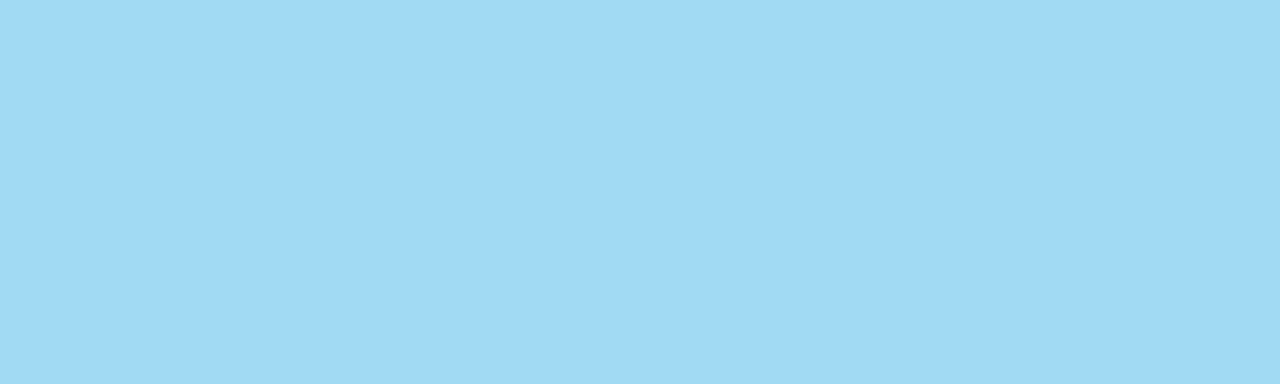
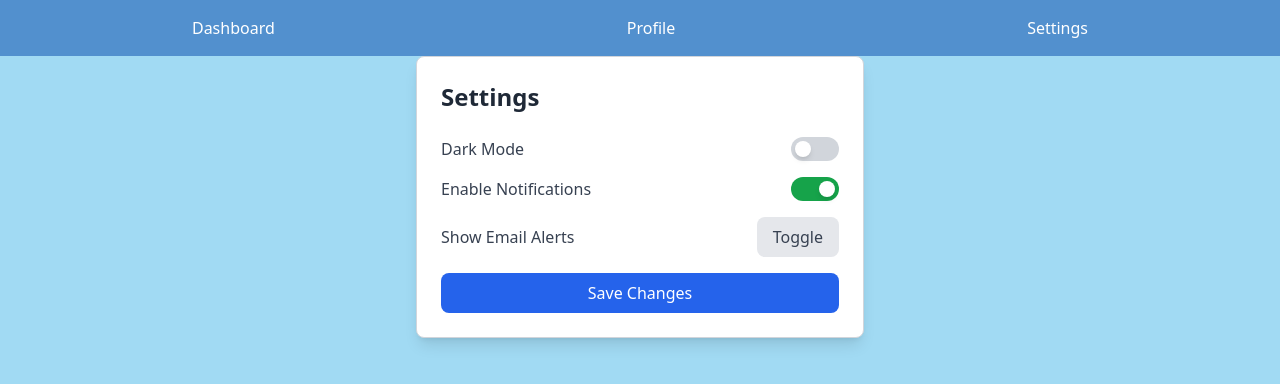
Before and after one commit to Kenfoxfire/track-my-job-front-end, a React (Vite) app: page /Settings in a window 1280 px wide. Before the commit this address had no page. Shown: the top 384 px of the page. Built offline with nearby package versions, Linux system fonts and the light colour scheme.

Commit message:
create settings component and delete useRoutes

```diff
--- a/src/LoginForm/LoginForm.tsx
+++ b/src/LoginForm/LoginForm.tsx
@@ -23,7 +23,7 @@ const handleClick = ()=>{
     <>
       <section className="flex flex-col items-center justify-center min-h-screen color3">
         <div className="w-full max-w-md p-8 space-y-6 bg-white rounded-lg shadow-md">
-            <h1 className="text-2xl font-bold text-center">Login Form</h1>
+            <h1 className="text-2xl font-bold text-center">Sign In Form</h1>
             <form className="space-y-6">
             <div className="space-y-2">
                 <input
@@ -46,7 +46,7 @@ const handleClick = ()=>{
             <div>
                 <button
                 type="submit"
-                className="w-full px-4 py-2 font-bold text-white color2 rounded-md hover:bg-buttonsHover focus:outline-none focus:ring-2 focus:color1">Log In</button>
+                className="w-full px-4 py-2 font-bold text-white color2 rounded-md hover:bg-buttonsHover focus:outline-none focus:ring-2 focus:color1">Sign In</button>
             </div>
             <div>
                 <button
--- a/src/RegisterForm/Register.tsx
+++ b/src/RegisterForm/Register.tsx
@@ -100,12 +100,12 @@ const handleChange = (setter:any) => (e:any) => {
           <div className="p-10 mt-10 bg-blue-100 rounded-xl shadow-md space-y-4">
             <h1 className="text-2xl font-bold">Welcome {user}!</h1>
             <p className="text-black-900">Here's your personal app to find your perfect fit in a job.</p>
-            <Link to={'/UserRoutes'} >
+            <Link to={'/TableComponent'} >
             <button
              type="submit"
              className="w-full mt-10 px-4 py-2 font-bold text-white color2 rounded-md hover:bg-buttonsHover focus:outline-none focus:ring-2 focus:color1"
             >
-          Sign In
+          Continue!
         </button>
             </Link>
           </div>
--- a/src/Router/AppRouter.tsx
+++ b/src/Router/AppRouter.tsx
@@ -2,9 +2,10 @@ import { Routes, Route } from 'react-router-dom';
 import Register from '../RegisterForm/Register';
 import App from '../App';
 import { LoginForm } from '../LoginForm/LoginForm';
-import UserRoutes from '../Routes/UserRoutes';
+
 import Profile from '../UserComponents/Profile';
-import MainContent from '../UserComponents/MainContent';
+import TableComponent from '../UserComponents/TableComponent';
+import SettingsComponent from '../UserComponents/Settings';
 
 
 
@@ -19,9 +20,10 @@ const AppRouter = () => {
              <Route path='/' element={<App />} />
             <Route path='/Login' element={<LoginForm/>}/>
             <Route path='/Register' element={<Register />} />
-            <Route path='/UserRoutes/*' element={<UserRoutes />} />
-            <Route path='/MainContent' element={<MainContent/>} />
+
+            <Route path='/TableComponent' element={<TableComponent/>} />
             <Route path="/Profile" element={<Profile />} />
+            <Route path='/Settings' element={<SettingsComponent/>}  />
 
 
 
--- a/src/Routes/UserRoutes.tsx
+++ /dev/null
@@ -1,18 +0,0 @@
-
-
-
-import NavBar from '../UserComponents/NavBar';
-
-
-
-const UserRoutes = () => {
-  return (
-    <>
-    <NavBar/>
-
-    </>
-
-  );
-};
-
-export default UserRoutes;
--- a/src/UserComponents/MainContent.tsx
+++ /dev/null
@@ -1,17 +0,0 @@
-import NavBar from "./NavBar";
-
-
-const MainContent = () => {
-  return (
-
-    <>
-    <NavBar/>
-    <div className="flex-1 p-4">
-      <h2 className="text-xl font-bold">Welcome to your dashboard !</h2>
-      <p className="mt-2">Here is where you can see all the important information at a glance.</p>
-    </div>
-    </>
-  );
-};
-
-export default MainContent;
--- a/src/UserComponents/NavBar.tsx
+++ b/src/UserComponents/NavBar.tsx
@@ -7,8 +7,8 @@ const NavBar = () => {
       <ul className="flex justify-around">
 
         <li className="transition-transform duration-500 ease-in-out transform hover:scale-125">
-        <Link to="/MainContent" className="text-white ">
-            MainContent
+        <Link to="/TableComponent" className="text-white ">
+           Dashboard
           </Link>
         </li>
 
--- a/src/UserComponents/Profile.tsx
+++ b/src/UserComponents/Profile.tsx
@@ -5,8 +5,9 @@ import NavBar from "./NavBar";
 const Profile = () => {
   return (
 <>
-    <NavBar/>
-    <div className="bg-white border rounded-lg shadow-lg max-w-4xl mx-auto overflow-hidden">
+  <NavBar />
+  <div className="flex items-center justify-center max-h-screen">
+    <div className="bg-white border justify-center rounded-lg shadow-lg max-w-4xl mx-auto overflow-hidden">
       <div className="relative">
         <img
           src="https://cdn-icons-png.flaticon.com/512/5969/5969113.png"
@@ -26,9 +27,9 @@ const Profile = () => {
           <div className="text-center sm:text-left">
             <h2 className="text-2xl font-bold text-gray-800 p-10">Obed Baltodano</h2>
             <p className="text-gray-600">Software Engineer</p>
-            <p className="text-gray-500">San Jose , Costa Rica| 200+ connections</p>
+            <p className="text-gray-500">San Jose , Costa Rica | 200+ connections</p>
           </div>
-          <div className="mt-4 sm:mt-0  sm:flex-row space-y-2 sm:space-y-2 sm:space-x-2">
+          <div className="mt-4 sm:mt-0 sm:flex-row space-y-2 sm:space-y-2 sm:space-x-2">
             <button className="bg-blue-600 text-white py-2 px-4 rounded-lg hover:bg-blue-700">
               Connect
             </button>
@@ -59,9 +60,10 @@ const Profile = () => {
           </div>
         </div>
       </div>
+    </div>
+  </div>
+</>
 
-    </div>
-    </>
   );
 };
 
--- /dev/null
+++ b/src/UserComponents/Settings.tsx
@@ -0,0 +1,82 @@
+import React, { useState } from "react";
+import NavBar from './NavBar';
+
+const SettingsComponent: React.FC = () => {
+  const [darkMode, setDarkMode] = useState<boolean>(false);
+  const [notifications, setNotifications] = useState<boolean>(true);
+
+  const toggleDarkMode = () => {
+    setDarkMode(!darkMode);
+    document.documentElement.classList.toggle("dark", !darkMode);
+  };
+
+  const toggleNotifications = () => {
+    setNotifications(!notifications);
+  };
+
+  return (
+
+<>
+
+<NavBar />
+<div className="max-w-md mx-auto p-6 bg-white dark:bg-gray-800 border border-gray-300 dark:border-gray-700 rounded-lg shadow-lg">
+      <h2 className="text-2xl font-bold text-gray-800 dark:text-gray-200 mb-6">Settings</h2>
+
+      {/* Dark Mode Toggle */}
+      <div className="flex items-center justify-between mb-4">
+        <span className="text-gray-700 dark:text-gray-300">Dark Mode</span>
+        <button
+          onClick={toggleDarkMode}
+          className={`w-12 h-6 flex items-center rounded-full p-1 ${
+            darkMode ? "bg-blue-600" : "bg-gray-300"
+          }`}
+        >
+          <div
+            className={`bg-white w-4 h-4 rounded-full shadow-md transform ${
+              darkMode ? "translate-x-6" : "translate-x-0"
+            }`}
+          ></div>
+        </button>
+      </div>
+
+      {/* Notifications Toggle */}
+      <div className="flex items-center justify-between mb-4">
+        <span className="text-gray-700 dark:text-gray-300">Enable Notifications</span>
+        <button
+          onClick={toggleNotifications}
+          className={`w-12 h-6 flex items-center rounded-full p-1 ${
+            notifications ? "bg-green-600" : "bg-gray-300"
+          }`}
+        >
+          <div
+            className={`bg-white w-4 h-4 rounded-full shadow-md transform ${
+              notifications ? "translate-x-6" : "translate-x-0"
+            }`}
+          ></div>
+        </button>
+      </div>
+
+      {/* Additional Settings */}
+      <div className="flex items-center justify-between mb-4">
+        <span className="text-gray-700 dark:text-gray-300">Show Email Alerts</span>
+        <button
+          onClick={() => console.log("Email Alerts Toggled")}
+          className="bg-gray-200 dark:bg-gray-600 text-gray-700 dark:text-gray-300 py-2 px-4 rounded-lg hover:bg-gray-300 dark:hover:bg-gray-500"
+        >
+          Toggle
+        </button>
+      </div>
+
+      {/* Save Button */}
+      <button className="w-full bg-blue-600 text-white py-2 px-4 rounded-lg hover:bg-blue-700">
+        Save Changes
+      </button>
+    </div>
+
+
+</>
+
+  );
+};
+
+export default SettingsComponent;
--- /dev/null
+++ b/src/UserComponents/TableComponent.tsx
@@ -0,0 +1,49 @@
+import NavBar from "./NavBar";
+
+
+interface TableData {
+  date: string;
+  company: string;
+  position: string;
+}
+
+const TableComponent: React.FC = () => {
+  const data: TableData[] = [
+    { date: "2023-09-01", company: "Tech Company", position: "Junior Software Engineer" },
+    { date: "2022-08-15", company: "Another Company", position: "Software Engineer" },
+    { date: "2021-07-23", company: "Startup Inc.", position: "Intern Developer" },
+  ];
+
+  return (
+
+<>
+
+
+    <NavBar />
+    <div className="overflow-x-auto">
+      <table className="min-w-full bg-white border border-gray-300 rounded-lg shadow-lg">
+        <thead>
+          <tr className="bg-gray-200 text-gray-700 uppercase text-sm leading-normal">
+            <th className="py-3 px-6 text-left">Fecha</th>
+            <th className="py-3 px-6 text-left">Compañía</th>
+            <th className="py-3 px-6 text-left">Puesto</th>
+          </tr>
+        </thead>
+        <tbody className="text-gray-600 text-sm font-light">
+          {data.map((item, index) => (
+            <tr key={index} className="border-b border-gray-200 hover:bg-gray-100">
+              <td className="py-3 px-6 text-left whitespace-nowrap">{item.date}</td>
+              <td className="py-3 px-6 text-left">{item.company}</td>
+              <td className="py-3 px-6 text-left">{item.position}</td>
+            </tr>
+          ))}
+        </tbody>
+      </table>
+    </div>
+
+    </>
+
+  );
+};
+
+export default TableComponent;
```
